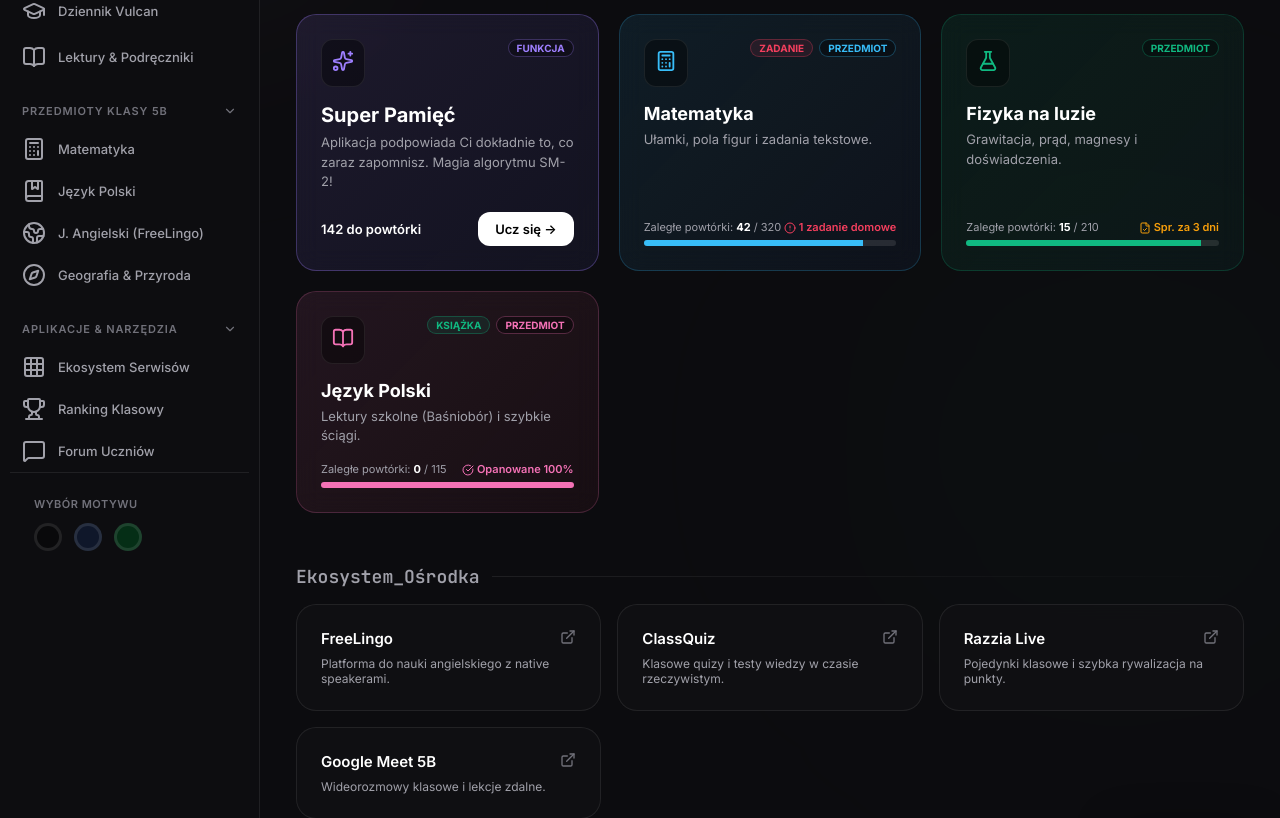
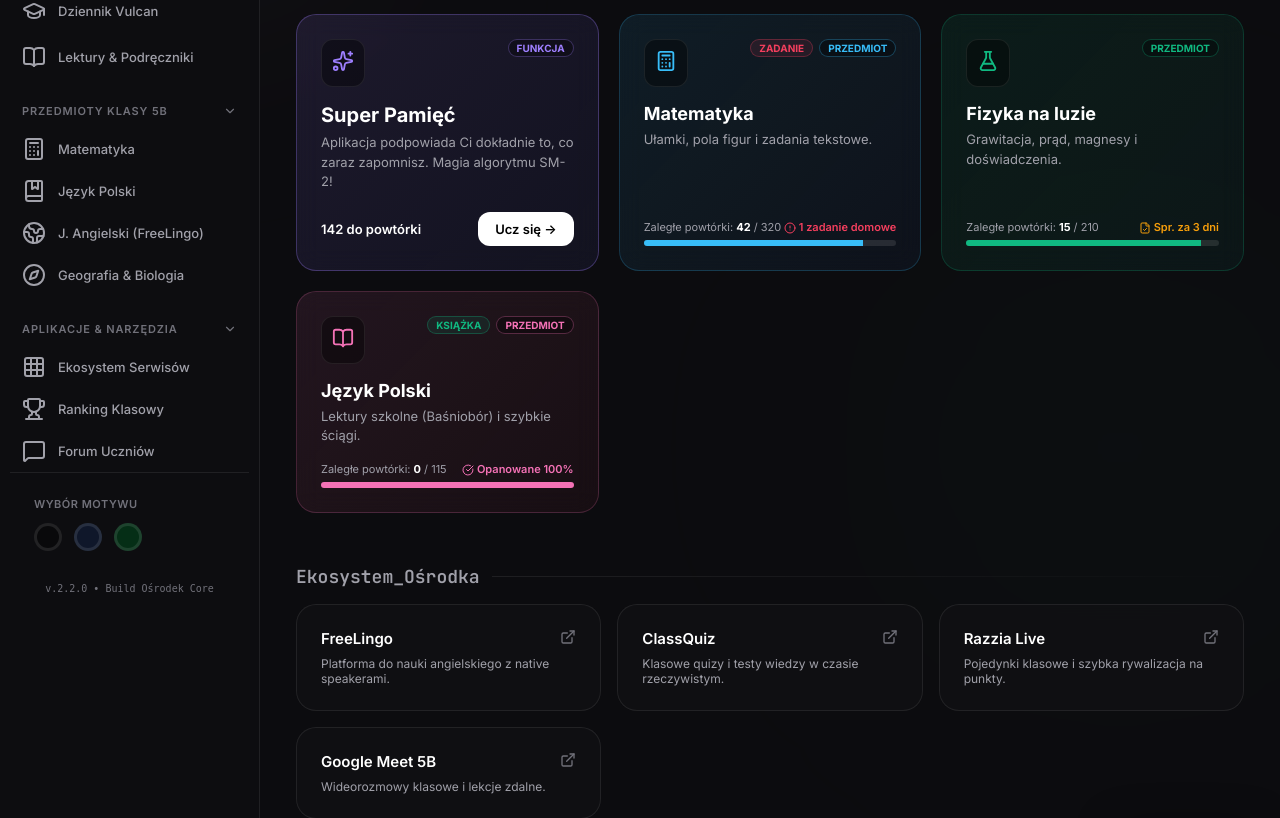
Before and after one commit to Andrev18/sm-portal, a FastAPI app: template templates/home.html in a window 1280 px wide; the page is wider, and only the part inside the window is pictured. Shown: the part 229-1047 px from the top of that part. Run offline with FastAPI, Linux system fonts and the light colour scheme; the template is opened without the code that fills it, so the values that code supplies are empty; parts of the project's set-up code (start-up, migrations or seed data) failed here and were passed over; some libraries are stand-ins or nearby versions.

Commit message:
Bump version to v.2.2.0 in sidebar to track live deployments

```diff
--- a/templates/base.html
+++ b/templates/base.html
@@ -506,21 +506,21 @@
           <i data-lucide="chevron-down" style="width: 14px; height: 14px;"></i>
         </div>
         <div id="nav-przedmioty">
-          <a href="/subjects" class="nav-link">
+          <a href="/subject/3" class="nav-link">
             <i data-lucide="calculator"></i>
             <span class="hide-on-collapse">Matematyka</span>
           </a>
-          <a href="/subjects" class="nav-link">
+          <a href="/subject/2" class="nav-link">
             <i data-lucide="book-marked"></i>
             <span class="hide-on-collapse">Język Polski</span>
           </a>
-          <a href="/subjects" class="nav-link">
+          <a href="/subject/4" class="nav-link">
             <i data-lucide="globe-2"></i>
             <span class="hide-on-collapse">J. Angielski (FreeLingo)</span>
           </a>
-          <a href="/subjects" class="nav-link">
+          <a href="/subject/5" class="nav-link">
             <i data-lucide="compass"></i>
-            <span class="hide-on-collapse">Geografia & Przyroda</span>
+            <span class="hide-on-collapse">Geografia & Biologia</span>
           </a>
         </div>
       </div>
@@ -552,6 +552,11 @@
           <button style="width: 28px; height: 28px; border-radius: 50%; border: 3px solid rgba(255,255,255,0.1); background: #052e16; cursor: pointer; transition: transform 0.2s;" onclick="document.documentElement.setAttribute('data-theme', 'emerald'); localStorage.setItem('theme', 'emerald');" onmouseover="this.style.transform='scale(1.1)'" onmouseout="this.style.transform='scale(1)'" title="Emerald"></button>
         </div>
       </div>
+      <!-- Wersjonowanie aplikacji (Życzenie Użytkownika) -->
+      <div style="font-size: 10px; color: var(--text-muted); text-align: center; margin-top: 8px; font-family: monospace;">
+        v.2.2.0 • Build Ośrodek Core
+      </div>
+
     </nav>
   </aside>
 
```
